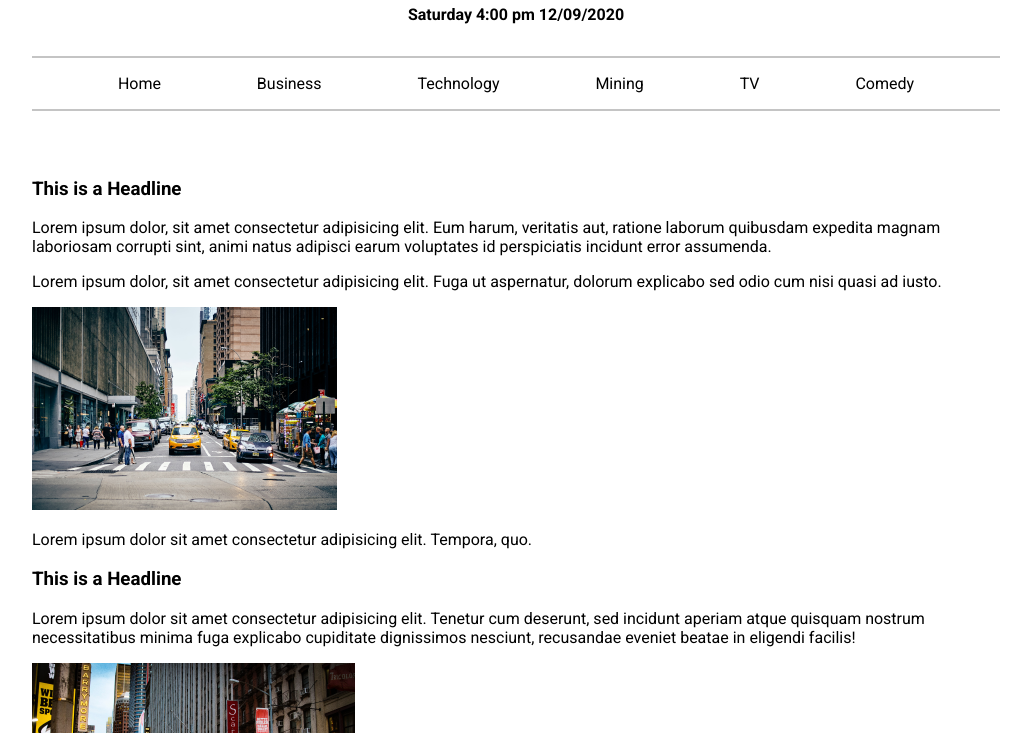
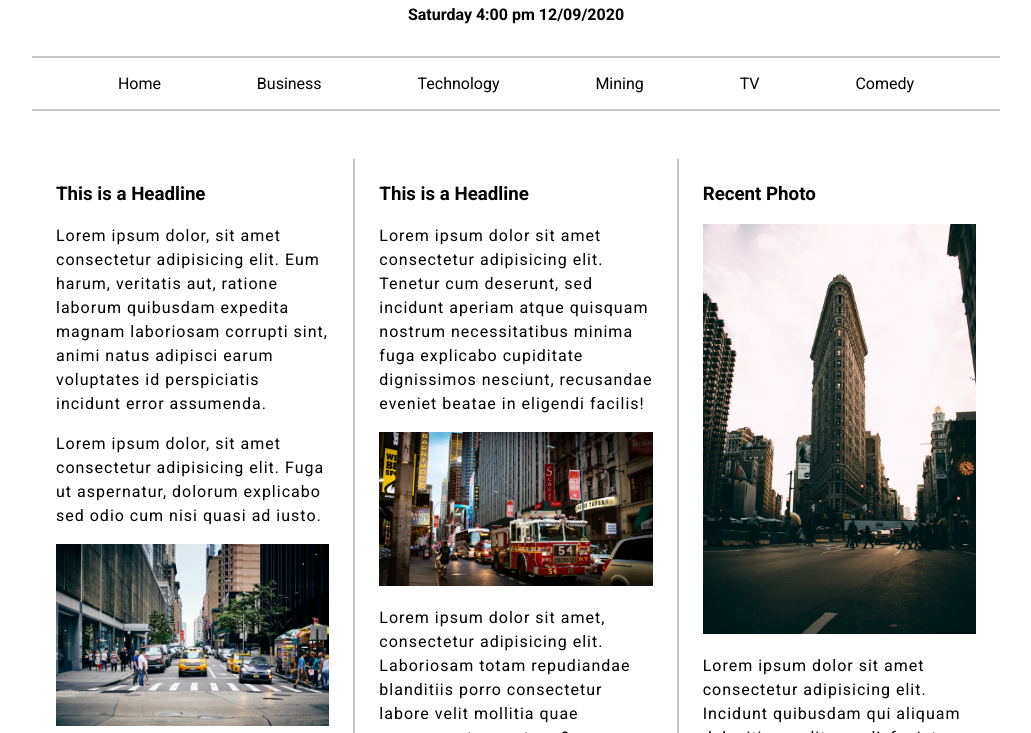
Before and after one commit to j3ffh95/newspaper-design, a plain HTML site: page index.html in a window 1280 px wide. Shown: the part 67-800 px from the top of the page, without its empty margins (124-1155 px from the left). Drawn offline with Linux system fonts and the light colour scheme.

Commit message:
Styled the main section

```diff
--- a/style.css
+++ b/style.css
@@ -67,3 +67,25 @@ nav a:hover {
   background: #000;
   color: #fff;
 }
+
+.row {
+  display: flex;
+}
+
+.col {
+  padding: 1.5rem;
+  flex: 1;
+}
+
+.col:not(:last-child) {
+  border-right: 2px solid #c4c4c4;
+}
+
+main p {
+  line-height: 1.5rem;
+  letter-spacing: 1px;
+}
+
+main h3 {
+  margin-top: 0;
+}
```
